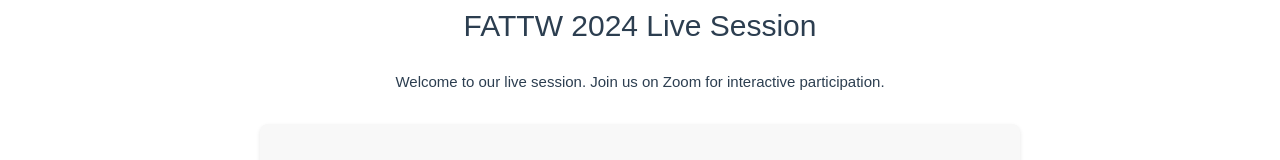
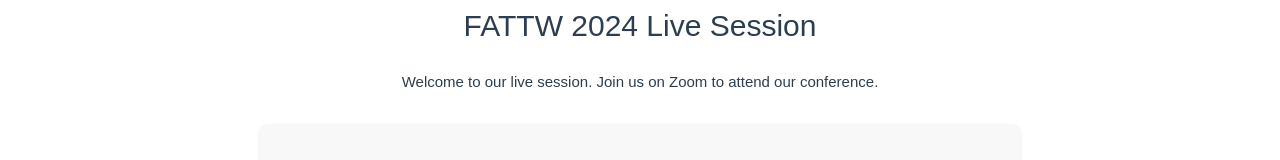
Before and after one commit to fattw2024/fattw2024.github.io, a Vue app: page /#/participation in a window 1280 px wide. Both pictures are taken after a click on the item "LIVE". Shown: the part 402-562 px from the top of the page. Built offline with nearby package versions, Linux system fonts and the light colour scheme.

Commit message:
fix live page

```diff
--- a/src/views/LIVEView.vue
+++ b/src/views/LIVEView.vue
@@ -1,7 +1,7 @@
 <template>
   <div class="live-view">
     <h1>FATTW 2024 Live Session</h1>
-    <p>Welcome to our live session. Join us on Zoom for interactive participation.</p>
+    <p>Welcome to our live session. Join us on Zoom to attend our conference.</p>
 
     <div class="zoom-section">
       <h2>Join Zoom Meeting</h2>
```
Also changed, not shown: 19 other files (tests, documents, lock files or other folders).
